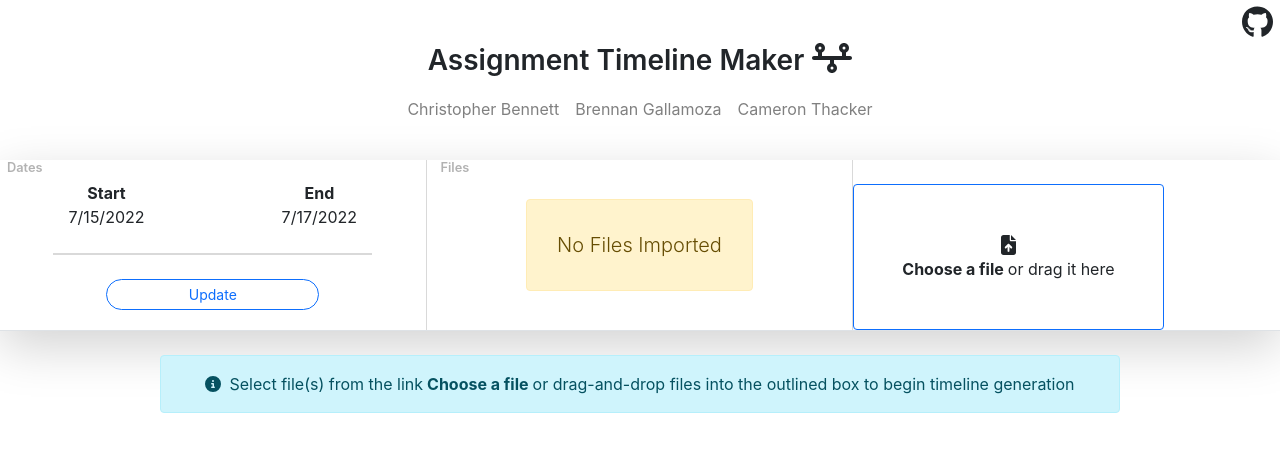
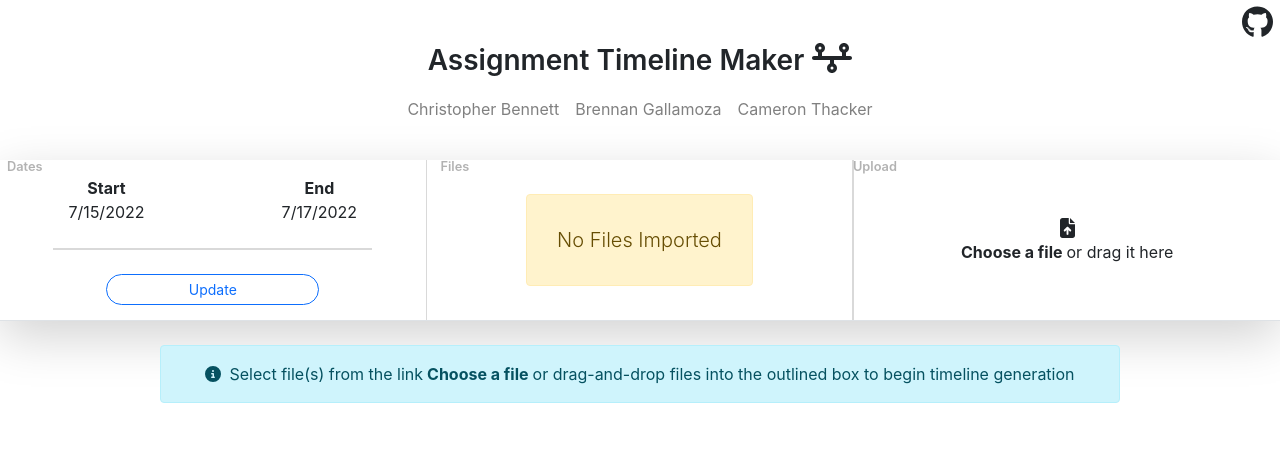
Before and after one commit to CBColleg3/Assignment-Timeline-Maker, a React (Create React App) app: page / in a window 1280 px wide. Shown: the top 452 px of the page. Built offline with nearby package versions, Linux system fonts and the light colour scheme.

Commit message:
[improved-docs] Fixed up file upload section

```diff
--- a/src/components/FileImport/FileImport.module.css
+++ b/src/components/FileImport/FileImport.module.css
@@ -1,13 +1,3 @@
-@keyframes choose_a_file_anim {
-    from {
-        border-bottom: 0px solid transparent;
-    }
-
-    to {
-        border-bottom: 1px solid black;
-    }
-}
-
 @keyframes drag_area_on_anim {
     from {
         background-color: transparent;
@@ -28,15 +18,26 @@
     }
 }
 
-.choose_a_file:hover {
-    animation-name: choose_a_file_anim;
-    animation-timing-function: ease-in-out;
-    animation-duration: 1s;
-    animation-fill-mode: forwards;
+.choose_a_file {
+    cursor: pointer;
+    position: relative;
+    text-decoration: none;
+    transition: color .5 ease-in-out;
 }
 
-.choose_a_file {
-    cursor: pointer;
+.choose_a_file::after {
+    position: absolute;
+    content: "";
+    border-bottom: .1em solid  black;
+    border-radius: 1em;
+    right: 100%;
+    bottom: .025em;
+    left: 0;
+    transition: right .5s ease-in-out;
+}
+
+.choose_a_file:hover::after {
+    right: 0;
 }
 
 .drag_area_on {
@@ -65,3 +66,23 @@
     position: absolute;
     z-index: -1;
 }
+
+.file_import_section {
+    width: 33.33333vw;
+    min-height: 20vh;
+    border-left: .5px solid rgba(0, 0, 0, .15);
+    display: flex;
+    flex-direction: column;
+    align-items: center;
+    justify-content: center;
+    position: relative;
+}
+
+.file_import_section_header {
+    position: absolute;
+    bottom: 90%;
+    right: 90%;
+    font-size: .80em;
+    color: rgba(0, 0, 0, .30);
+    font-weight: 600;
+}
--- a/src/components/FileImport/FileImport.tsx
+++ b/src/components/FileImport/FileImport.tsx
@@ -53,8 +53,10 @@ export const FileImport = ({ files, update }: FileImportProps): JSX.Element => {
 	};
 
 	return (
-		<span
-			className={`mt-4 ${dragging !== initialValues.dragging ? styles.drag_area_on : styles.drag_area_off}`}
+		<div
+			className={`${styles.file_import_section} ${
+				dragging !== initialValues.dragging ? styles.drag_area_on : styles.drag_area_off
+			}`}
 			onDragEnter={(): void => setDragging((oldValue) => oldValue + CONSTANTS.DRAGGING_NUM_CONST)}
 			onDragLeave={(): void => setDragging((oldValue) => oldValue - CONSTANTS.DRAGGING_NUM_CONST)}
 			onDragOver={(event): void => event.preventDefault()}
@@ -91,7 +93,7 @@ export const FileImport = ({ files, update }: FileImportProps): JSX.Element => {
 				ref={fileRef}
 				type="file"
 			/>
-			<div className="p-5 d-flex flex-column border border-primary border-opacity-50 rounded">
+			<div className="p-5 d-flex flex-column rounded">
 				<span className="mx-auto">
 					<FontAwesomeIcon
 						icon={faFileArrowUp}
@@ -108,6 +110,7 @@ export const FileImport = ({ files, update }: FileImportProps): JSX.Element => {
 					<span>{"or drag it here"}</span>
 				</span>
 			</div>
-		</span>
+			<div className={`${styles.file_import_section_header}`}>{"Upload"}</div>
+		</div>
 	);
 };
```
